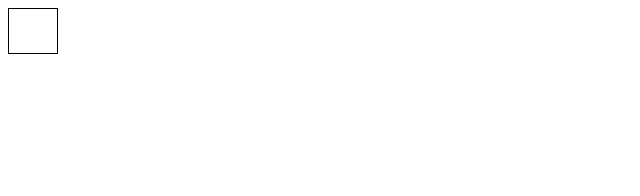
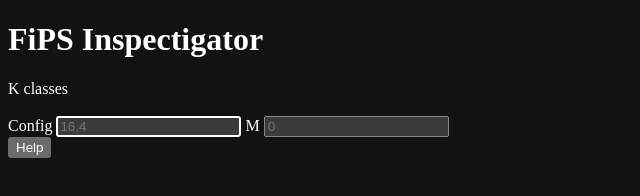
Before and after one commit to oscarbyrne/FiPS, a plain HTML site: page index.html in a window 1280 px wide. Shown: the whole page, without its empty margins (0-640 px from the left). Drawn offline with Linux system fonts and the light colour scheme.

Commit message:
Update index.html

```diff
--- a/index.html
+++ b/index.html
@@ -3,14 +3,51 @@
   <head>
     <meta charset="UTF-8" />
     <meta name="viewport" content="width=device-width, initial-scale=1.0" />
+    <meta name="color-scheme" content="dark" />
     <meta name="author" content="Oscar Byrne" />
-    <meta name="description" content="" />
     <title>Inspectigator</title>
     <link rel="stylesheet" href="src/style.css" />
-    <script type="module" src="src/script.js" defer></script>
+    <script src="https://unpkg.com/@strudel/web" defer></script> <!-- defines initStrudel and samples -->
+    <script type="module" src="src/main.js"></script>
   </head>
   <body>
-    <input type="text" id="input" autofocus>
-    <div id="output"></div>
+    <div id="header">
+      <h1 id="site-title">FiPS Inspectigator</h1>
+    </div>
+
+    <div id="content">
+      <div id="controls">
+        <form id="f">
+          <div class="field">
+            <span class="field-label">K classes</span>
+            <div id="k" contenteditable="true" role="textbox" aria-label="K classes"
+                 spellcheck="false" data-placeholder="1:2,3:4"></div>
+          </div>
+          <label class="field">
+            <span class="field-label">Config</span>
+            <input id="nums" type="text" inputmode="decimal" autocomplete="off" placeholder="16,4" autofocus>
+          </label>
+          <label class="field">
+            <span class="field-label">M</span>
+            <input id="m" type="text" inputmode="decimal" autocomplete="off" placeholder="0">
+          </label>
+          <button type="submit" hidden></button>
+        </form>
+        <button id="help" type="button" aria-haspopup="dialog">Help</button>
+      </div>
+
+      <p id="hint"></p>
+      <div id="output"></div>
+    </div>
+
+    <dialog id="hotkeys" aria-labelledby="hotkeys-title">
+      <h2 id="hotkeys-title">Hotkeys</h2>
+      <dl id="hotkey-list"></dl> <!-- filled in by src/ui/hotkeys.js -->
+      <form method="dialog">
+        <button>Close</button>
+      </form>
+    </dialog>
+
+    <div id="toast" role="status" aria-live="polite"></div>
   </body>
 </html>
```
